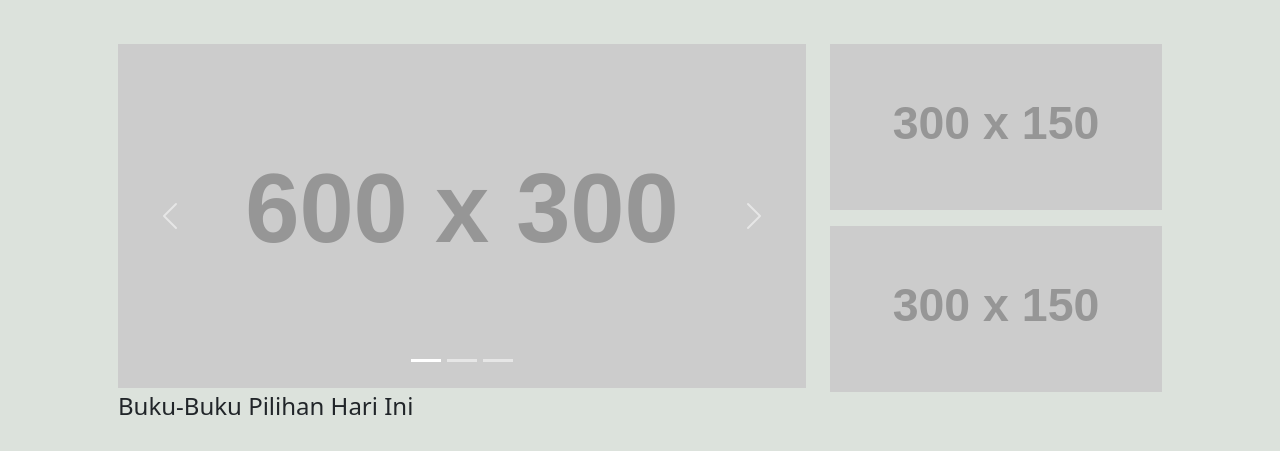
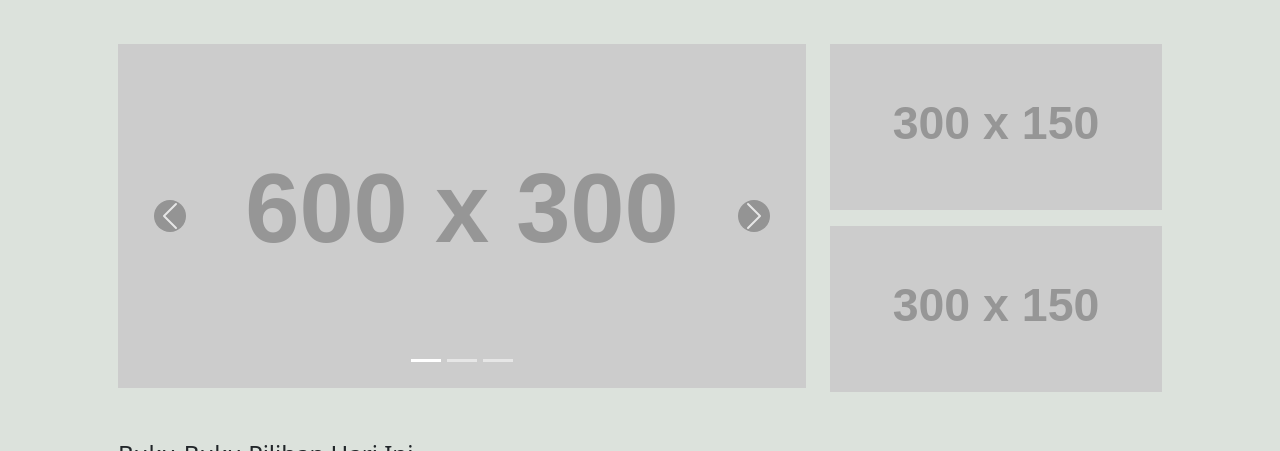
Before and after one commit to hasyim404/rpl-kingbrary, a CodeIgniter app: page /database/ in a window 1280 px wide. Shown: the part 354-805 px from the top of the page. Run offline with CodeIgniter, Linux system fonts and the light colour scheme; grey boxes labelled with a size stand in for pictures from a placeholder-image service; some libraries are stand-ins or nearby versions.

Commit message:
Update Carousel

```diff
--- a/application/views/home/index.php
+++ b/application/views/home/index.php
@@ -21,11 +21,11 @@
             </div>
           </div>
           <button class="carousel-control-prev" type="button" data-bs-target="#carouselExampleIndicators" data-bs-slide="prev">
-            <span class="carousel-control-prev-icon" aria-hidden="true"></span>
+            <span class="carousel-control-prev-icon rounded-carousel rounded-circle" aria-hidden="true"></span>
             <span class="visually-hidden">Previous</span>
           </button>
           <button class="carousel-control-next" type="button" data-bs-target="#carouselExampleIndicators" data-bs-slide="next">
-            <span class="carousel-control-next-icon" aria-hidden="true"></span>
+            <span class="carousel-control-next-icon rounded-carousel rounded-circle" aria-hidden="true"></span>
             <span class="visually-hidden">Next</span>
           </button>
         </div>
@@ -39,7 +39,7 @@
   </div>
 
   <div class="row">
-    <h4 class="pb-4">Buku-Buku Pilihan Hari Ini</h4>
+    <h4 class="pb-3 pt-5">Buku-Buku Pilihan Hari Ini</h4>
 
       <div class="col-sm">
         <a href="#!" class="link-detail">
--- a/application/views/home/layouts/navbar.php
+++ b/application/views/home/layouts/navbar.php
@@ -12,10 +12,13 @@
     <link rel="stylesheet" href="https://use.fontawesome.com/releases/v5.15.4/css/all.css" integrity="sha384-DyZ88mC6Up2uqS4h/KRgHuoeGwBcD4Ng9SiP4dIRy0EXTlnuz47vAwmeGwVChigm" crossorigin="anonymous">
 </head>
 <body>
+    <!-- Navbar Info -->
     <nav class="nav-info d-flex justify-content-end">
         <a href="#about">About</a>
         <a href="#!">FaQ</a>
     </nav>
+
+    <!-- Main Navbar -->
     <nav class="navbar sticky-top navbarOri navbar-expand-lg navbar-dark">
         <div class="container-fluid mx-2">
             <a class="navbar-brand" href="<?php echo base_url('index.php') ?>">
--- a/public/css/mystyle.css
+++ b/public/css/mystyle.css
@@ -387,3 +387,7 @@ footer{
 .nav-info a:hover {
     opacity: 0.9;
 }
+
+.rounded-carousel {
+    background-color: rgb(92, 92, 92);
+}
```
